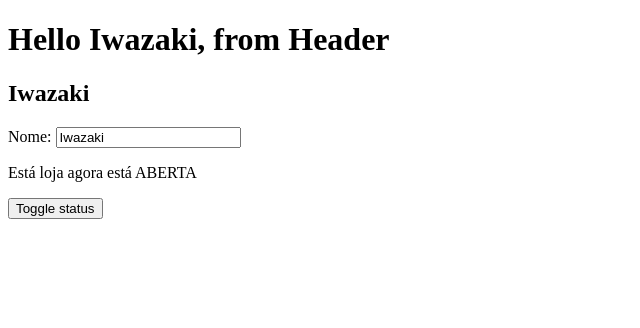
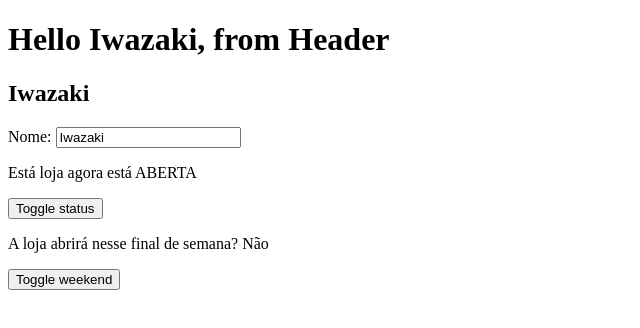
Before and after one commit to Adadezer/svelte5-basics-stolinski, a SvelteKit app: page / in a window 1280 px wide. Shown: the top 328 px of the page, without its empty margins (0-640 px from the left). Built offline with nearby package versions, Linux system fonts and the light colour scheme.

Commit message:
feat: example: shorthand and 'true' or 'false' in status, function

```diff
--- a/src/routes/+page.svelte
+++ b/src/routes/+page.svelte
@@ -8,6 +8,13 @@
 	function toggle() {
 		status = status === 'ABERTA' ? 'FECHADA' : 'ABERTA';
 	}
+
+	// Outra maneira de declarar função com true ou false
+	let weekend = $state(false);
+
+	function onclick() {
+		weekend = !weekend;
+	}
 </script>
 
 <Header {name} />
@@ -17,3 +24,7 @@
 
 <p>Está loja agora está {status}</p>
 <button onclick={toggle}>Toggle status</button>
+
+<!-- shorthand, função e evento com o mesmo nome -->
+<p>A loja abrirá nesse final de semana? {weekend ? 'Sim' : 'Não'}</p>
+<button {onclick}>Toggle weekend</button>
```
